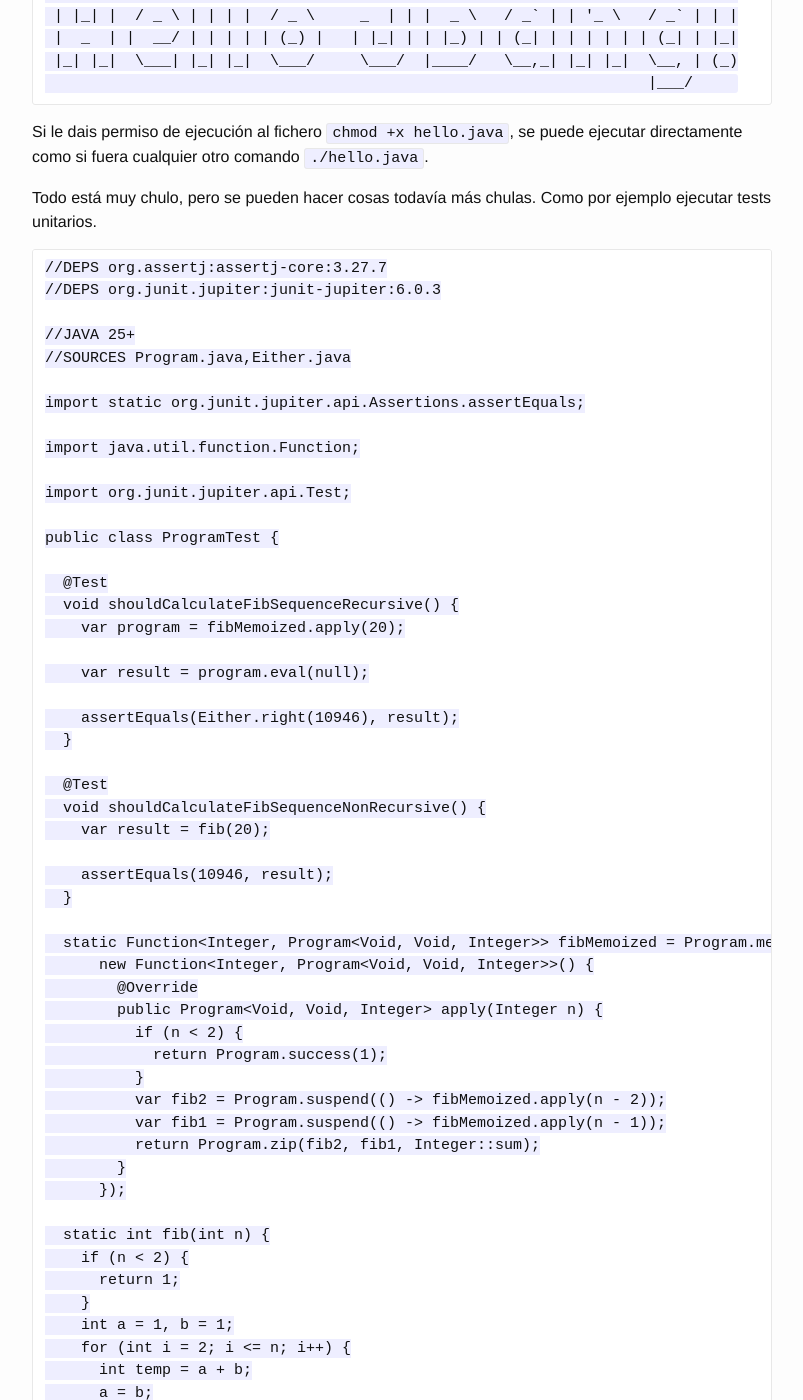
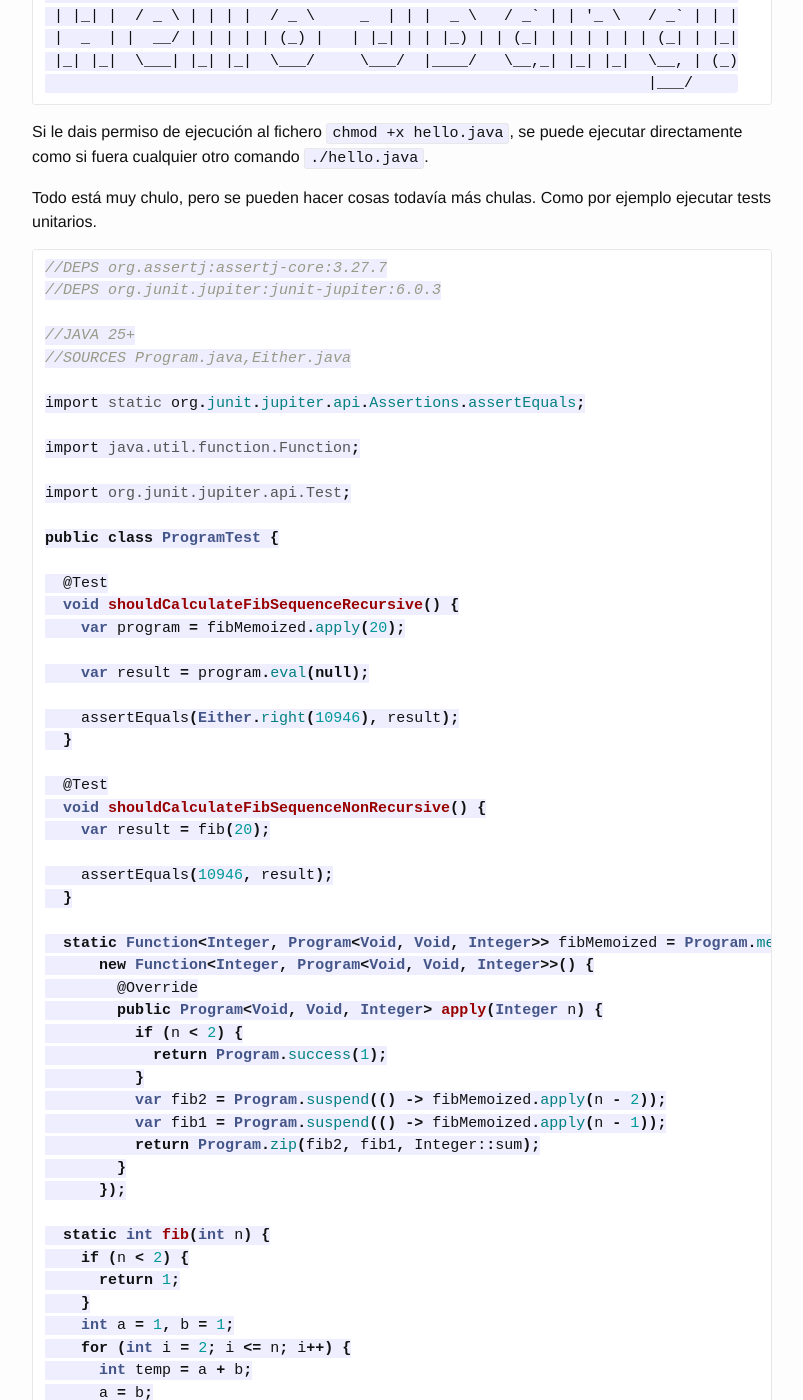
Before and after one commit to tonivade/tonivade.github.io, a Jekyll site: the page built from _posts/2026-05-11-test-unitarios-con-jbang.markdown, in a window 1280 px wide and 1400 px high, scrolled down 721 px. Shown: the whole window, without its empty margins (238-1041 px from the left). Built offline with Jekyll 4.4.1, drawn with Linux system fonts in a browser that asks for light colours; part of the change alters nothing that is shown; some of the changed text lies outside the part shown.

Commit message:
minor fix

````diff
--- a/_posts/2026-05-11-test-unitarios-con-jbang.markdown
+++ b/_posts/2026-05-11-test-unitarios-con-jbang.markdown
@@ -43,7 +43,7 @@ directamente como si fuera cualquier otro comando `./hello.java`.
 Todo está muy chulo, pero se pueden hacer cosas todavía más chulas. Como por ejemplo
 ejecutar tests unitarios.
 
-```
+```java
 //DEPS org.assertj:assertj-core:3.27.7
 //DEPS org.junit.jupiter:junit-jupiter:6.0.3
 
@@ -106,12 +106,12 @@ Aquí tenemos un test unitario creado para la librería en la que hemos estado t
 en mis últimos artículos.
 
 Añadimos con la directiva `//DEP` las dependencias a junit y assertj usando las coordenadas
-de maven, de una manera muy similar a como hacemos en gradle.
+de maven, de una manera muy similar a como hacemos en gradle u otro gestor de paquetes.
 
 Con `//SOURCES` podemos añadir otros fichero java para que se compilen junto a la clase de
 test.
 
-La directiva `//JAVA 25+` lo que hace jbang es ver si tienes instalado una jdk compatible
+La directiva `//JAVA` lo que hace jbang es ver si tienes instalado una jdk compatible
 con la versión que necesitas. Si usas [sdkman](https://sdkman.io/), jbang buscará entre todas las versiones
 de java que tengas una compatible.
 
````
